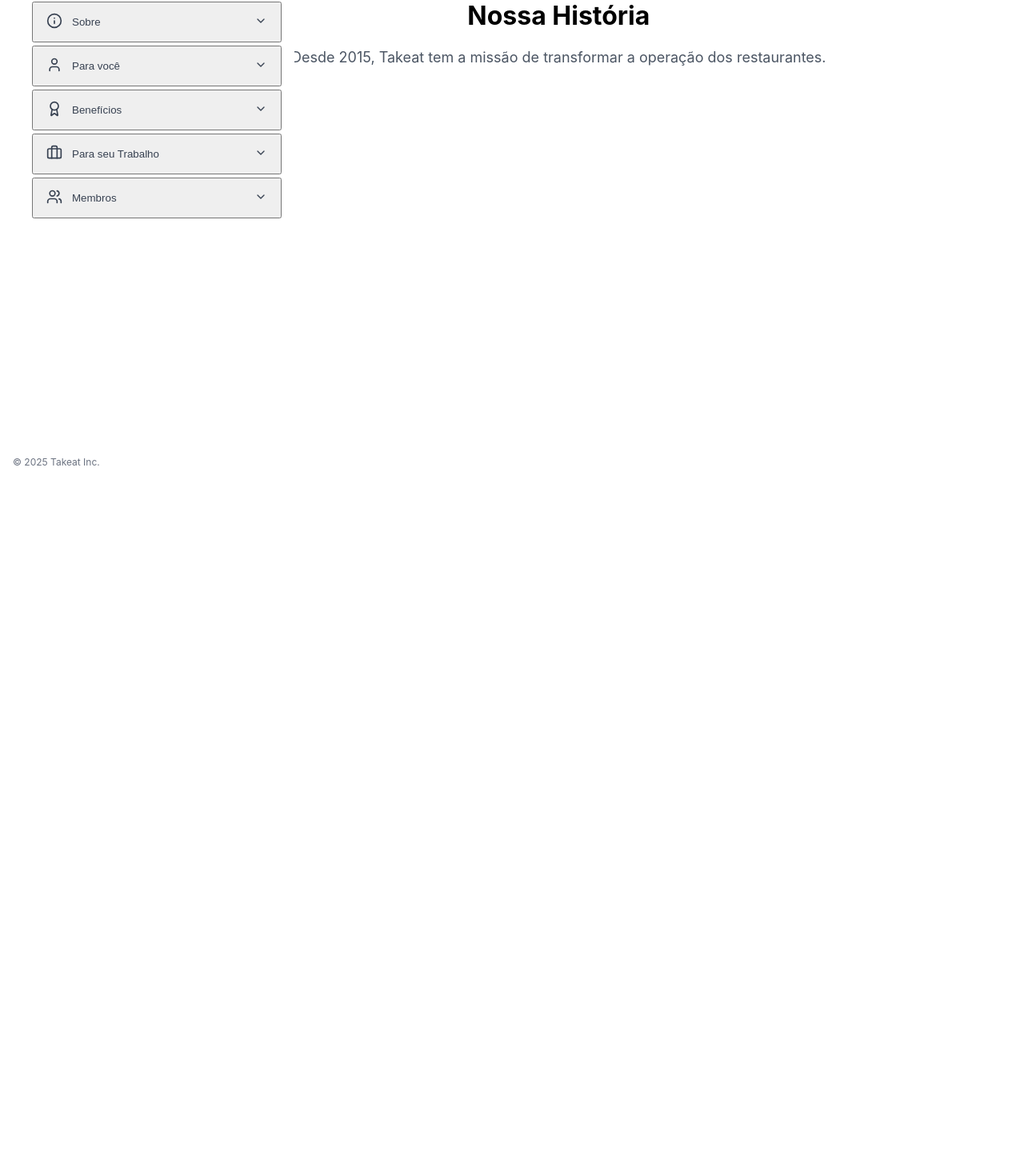
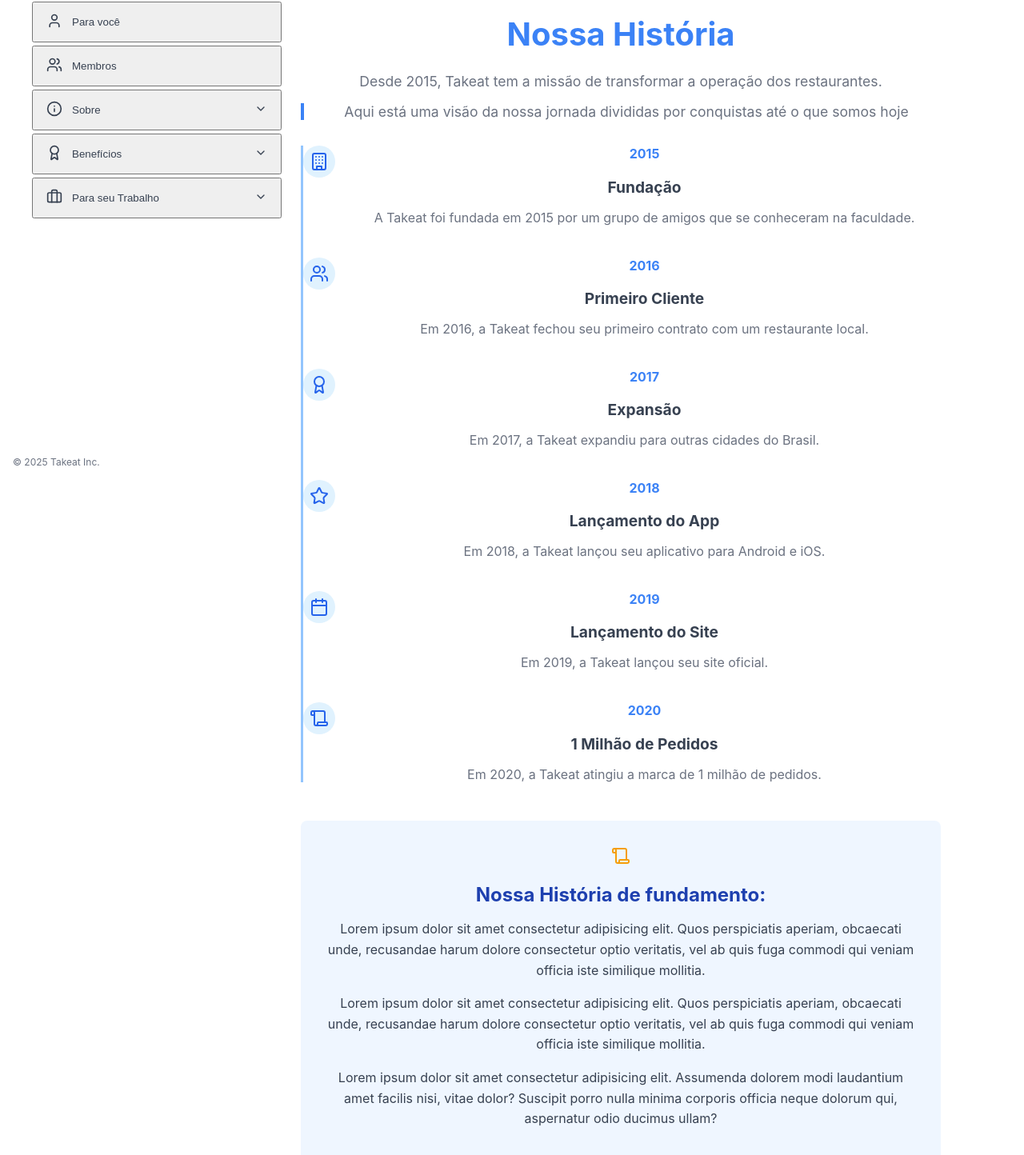
Before and after one commit to Luizgi/playbook-takeat, a React (Create React App) app: page /about/ourHistory in a window 1280 px wide. Shown: the part 186-1630 px from the top of the page at 80% size. Before the commit the page ends 800 px from the top, so only its background shows below. Built offline with nearby package versions, Linux system fonts and the light colour scheme.

Commit message:
Finished Our History

```diff
--- a/src/App.tsx
+++ b/src/App.tsx
@@ -13,7 +13,7 @@
   return(
     <BrowserRouter>
       <Routes>
-          <Route path='/' element={<Index/>}/>
+          <Route path='/Home' element={<Index/>}/>
           <Route path='/about/ourProduct' element={<OurProduct/>} />
           <Route path='/about/ourHistory' element={<OurHistory/>} />
       </Routes>
--- a/src/Components/Sidebar/component.tsx
+++ b/src/Components/Sidebar/component.tsx
@@ -44,10 +44,12 @@
   };
 
   const navItems: NavItem[] = [
-    { title: 'Home', path: '/', icon: <Home size={20}/>, children: [] },
+    { title: 'Home', path: '/Home', icon: <Home size={20}/>},
+    { title: 'Para você', path: '/', icon: <User size={20}/>},
+    { title: 'Membros', path:'/', icon: <Users size={20}/>},
     { title: 'Sobre', icon: <Info size={20}/>, children: [
       { title: 'Nosso Produto',  path: '/about/ourProduct', icon: <Star size={18} />},
-      { title: 'Nossa História', path: '/', icon: <History size={18} />},
+      { title: 'Nossa História', path: '/about/ourHistory', icon: <History size={18} />},
       { title: 'Nossa Cultura',  path: '/', icon: <Lightbulb size={18}/>},
       { title: 'Parceiros',      path: '/', icon: <Landmark size={18}/>},
       { title: 'Dicionario da Empresa', path: '/', icon: <BookText size={18}/>},
@@ -56,7 +58,6 @@
       { title: 'Quadro de Organização', path: '/', icon: < Network/>}
     ]
     },
-    { title: 'Para você', path: '/', icon: <User size={20}/>, children: []},
     { title: 'Benefícios', icon: <Award size={20}/>, children: [
         { title: 'Vale Refeição', path: '/', icon: <Coffee size={18}/>},
       ]
@@ -73,7 +74,6 @@
       { title: 'Portal de Líderes', path: '/', icon: <Crown size={18}/>},
     ]
     },
-    { title: 'Membros', path:'/', icon: <Users size={20}/>, children: []}
     ];
 
   const renderNavItem = (item: NavItem, index: number) => {
@@ -83,8 +83,7 @@
       <li key={`${item.title}-${index}`} className="nav-item">
         <button
           onClick={() => item.children && toggleSection(item.title.toLowerCase())}
-          className={cn("nav-button", !isOpen && "nav-button-collapsed")}
-        >
+          className={cn("nav-button", !isOpen && "nav-button-collapsed")}>
           <span className="nav-icon">{item.icon}</span>
 
           {isOpen && (
--- a/src/Pages/About/OurHistory/page.tsx
+++ b/src/Pages/About/OurHistory/page.tsx
@@ -61,9 +61,36 @@
 
                     <div className='pageDiv'>
                         <p className='pageDesc'> Desde 2015, Takeat tem a missão de transformar a operação dos restaurantes. </p>
-                        <p className='pageDesc descBorder'>  </p>
+                        <p className='pageDesc descBorder'> Aqui está uma visão da nossa jornada divididas por conquistas até o que somos hoje </p>
+                    </div>
 
+                    <div className='timelineItems'>
+                        {timelineItems.map((item, index) => (
+                            <motion.div key={index} initial={{ opacity:0 , x: -20}} animate={{ opacity:1 , x: 0}} transition={{ delay: index * .2 }} className='timelineItem'>
+                                <div className='timelineIcon'>{item.icon}</div>
+                                <div className='timelineYear'>{item.year}</div>
+                                <h3 className='timelineTitle'>{item.title}</h3>
+                                <p className='timelineSubtitle'>{item.subtitle}</p>
+                            </motion.div>
+                        ))}
                     </div>
+
+                    <div className='footerDiv'>
+                        <div className='footerSubdiv'>
+                            <Scroll className='footerIcon'/>
+                            <h2 className='footerTitle'> Nossa História de fundamento: </h2>
+                        </div>
+                        <p className='footerDesc'>Lorem ipsum dolor sit amet consectetur adipisicing elit. Quos perspiciatis aperiam, obcaecati unde, recusandae harum dolore consectetur optio veritatis, vel ab quis fuga commodi qui veniam officia iste similique mollitia.</p>
+                        <p className='footerDesc'>Lorem ipsum dolor sit amet consectetur adipisicing elit. Quos perspiciatis aperiam, obcaecati unde, recusandae harum dolore consectetur optio veritatis, vel ab quis fuga commodi qui veniam officia iste similique mollitia.</p>
+                        <p className='footerDescEnd'>Lorem ipsum dolor sit amet consectetur adipisicing elit. Assumenda dolorem modi laudantium amet facilis nisi, vitae dolor? Suscipit porro nulla minima corporis officia neque dolorum qui, aspernatur odio ducimus ullam? </p>
+                    </div>
+
+                    <div className='footerEndpage'>
+                        <Calendar className='footerEndpageIcon'/>
+                        <h2 className='footerEndpageTitle'> Olhando para trás </h2>
+                        <p className='footerDesc'>Lorem ipsum dolor sit amet consectetur adipisicing elit. Quos perspiciatis aperiam, obcaecati unde, recusandae harum dolore consectetur optio veritatis, vel ab quis fuga commodi qui veniam officia iste similique mollitia.</p>
+                    </div>
+
             </motion.div>
         </Layout>
     );
--- a/src/Pages/About/OurHistory/style.css
+++ b/src/Pages/About/OurHistory/style.css
@@ -0,0 +1,121 @@
+body {
+    font-family: 'Inter', sans-serif;
+    background-color: #f9fafb;
+    color: #374151;
+  }
+
+  .motionDiv {
+    max-width: 800px;
+    margin: 0 auto;
+    padding: 2rem;
+  }
+
+  .mainTitle {
+    font-size: 2.5rem;
+    font-weight: bold;
+    color: #3b82f6;
+    text-align: center;
+    margin-bottom: 1.5rem;
+  }
+
+  .pageDesc {
+    font-size: 1.1rem;
+    text-align: center;
+    color: #6b7280;
+    margin-bottom: 1rem;
+  }
+
+  .descBorder {
+    border-left: 4px solid #3b82f6;
+    padding-left: 10px;
+  }
+
+  .timelineItems {
+    position: relative;
+    border-left: 3px solid #93c5fd;
+    padding-left: 2rem;
+    margin-top: 2rem;
+  }
+
+  .timelineItem {
+    position: relative;
+    margin-bottom: 2.5rem;
+    padding-left: 1.5rem;
+  }
+
+  .timelineIcon {
+    position: absolute;
+    left: -2rem;
+    top: 0;
+    background-color: #e0f2fe;
+    padding: 0.5rem;
+    border-radius: 50%;
+    display: flex;
+    align-items: center;
+    justify-content: center;
+  }
+
+  .timelineYear {
+    font-weight: bold;
+    color: #3b82f6;
+    margin-bottom: 0.5rem;
+  }
+
+  .timelineTitle {
+    font-size: 1.2rem;
+    font-weight: bold;
+    margin-bottom: 0.3rem;
+  }
+
+  .timelineSubtitle {
+    font-size: 1rem;
+    color: #6b7280;
+  }
+
+  .footerDiv, .footerEndpage {
+    background-color: #eff6ff;
+    padding: 2rem;
+    border-radius: 8px;
+    margin-top: 3rem;
+  }
+
+  .footerTitle, .footerEndpageTitle {
+    font-size: 1.5rem;
+    font-weight: bold;
+    color: #1e40af;
+    margin-bottom: 1rem;
+  }
+
+  .footerDesc, .footerDescEnd {
+    font-size: 1rem;
+    color: #374151;
+    line-height: 1.6;
+  }
+
+  .footerEndpageIcon {
+    display: block;
+    margin: 0 auto 1rem;
+    color: #3b82f6;
+  }
+
+  @media (max-width: 768px) {
+    .motionDiv {
+      padding: 1rem;
+    }
+
+    .mainTitle {
+      font-size: 2rem;
+    }
+
+    .timelineItems {
+      padding-left: 1rem;
+    }
+
+    .timelineItem {
+      padding-left: 0;
+    }
+
+    .timelineIcon {
+      left: -1.5rem;
+    }
+  }
```
